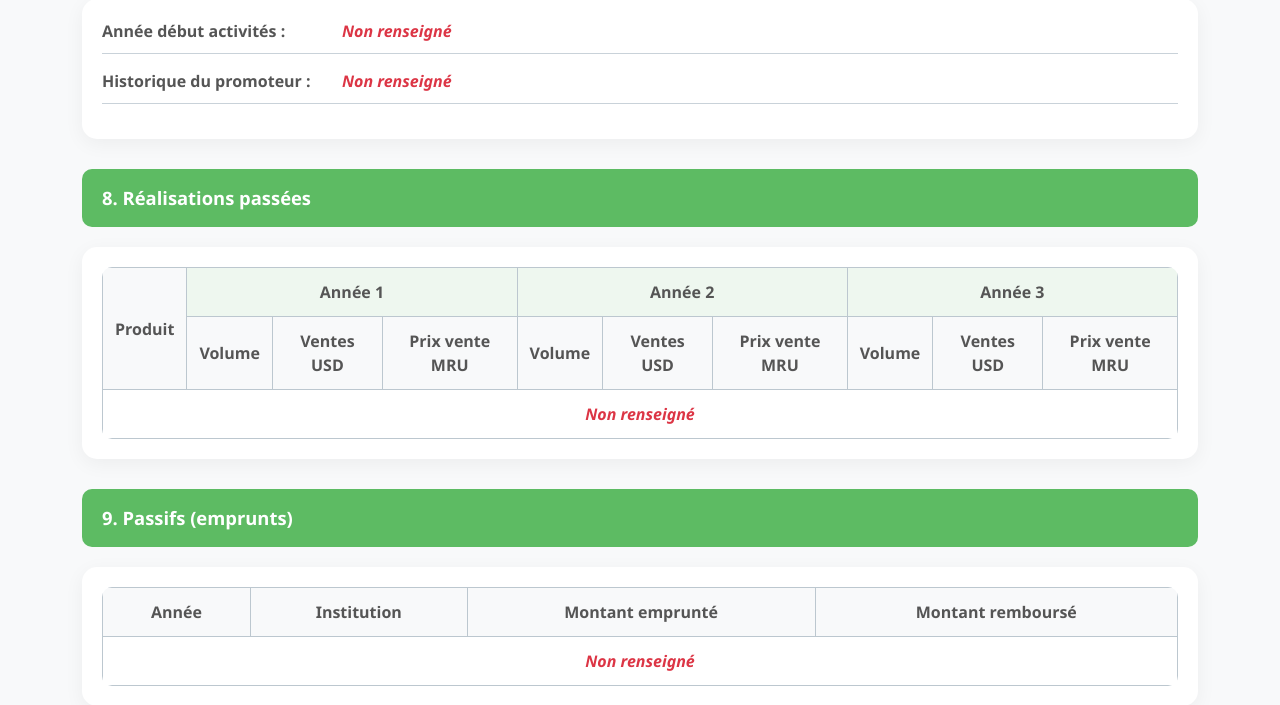
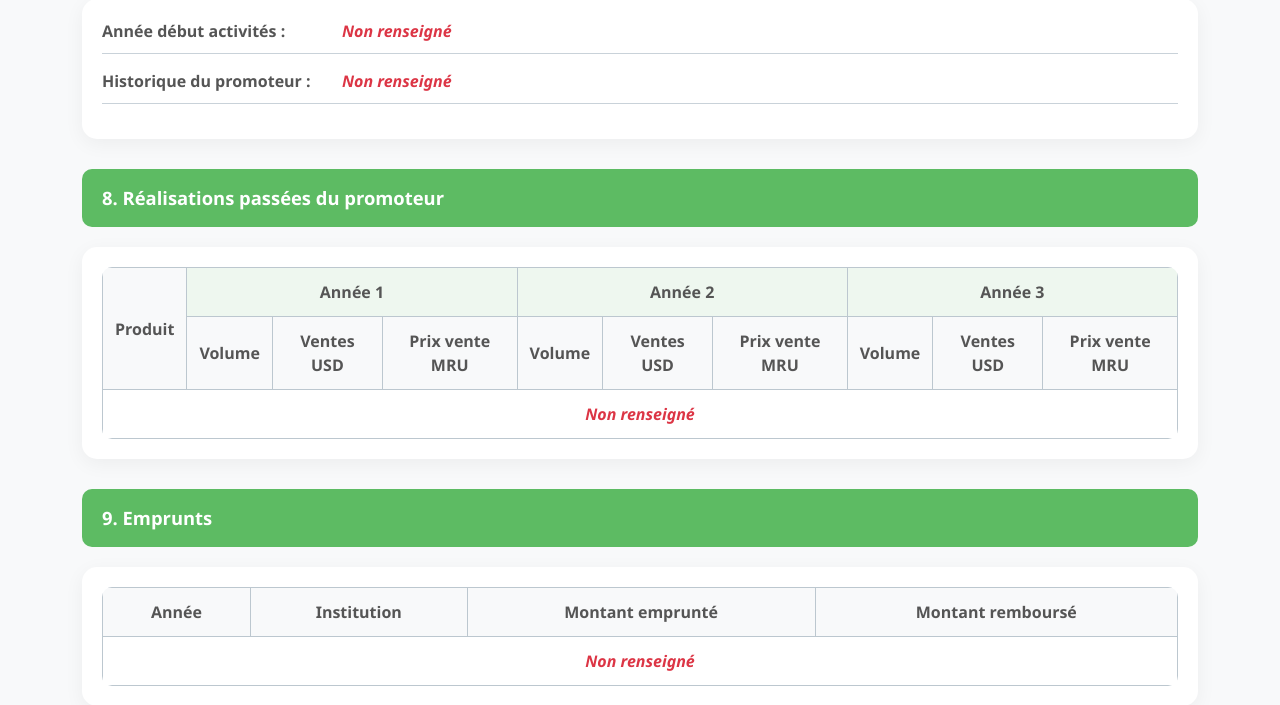
Before and after one commit to metou9/PlateformeFCP, a Django app: template formulaire/templates/formulaire/detail_sous_projet.html in a window 1280 px wide. Shown: the part 3530-4235 px from the top of the page. Run offline with Django 4.2, Linux system fonts and the light colour scheme; the template is opened without the code that fills it, so the values that code supplies are empty.

Commit message:
Modification a jour2

```diff
--- a/formulaire/templates/formulaire/detail_sous_projet.html
+++ b/formulaire/templates/formulaire/detail_sous_projet.html
@@ -332,7 +332,7 @@
     </div>
 </div>
 
-<div class="section-title">8. Réalisations passées</div>
+<div class="section-title">8. Réalisations passées du promoteur</div>
 <div class="info-card">
     <div class="card-body">
         <div class="table-responsive">
@@ -375,7 +375,7 @@
     </div>
 </div>
 
-<div class="section-title">9. Passifs (emprunts)</div>
+<div class="section-title">9. Emprunts </div>
 <div class="info-card">
     <div class="card-body">
         <div class="table-responsive">
--- a/formulaire/templates/formulaire/liste_sous_projets.html
+++ b/formulaire/templates/formulaire/liste_sous_projets.html
@@ -6,7 +6,7 @@
 <div class="welcome-section">
     <div class="row align-items-center">
         <div class="col-md-6">
-            <h1>📋 Liste des dossier</h1>
+            <h1>📋 Liste des dossiers</h1>
             <p class="text-muted mb-0">Gérez et consultez tous les dossiers enregistrés</p>
         </div>
 
--- a/formulaire/templates/formulaire/nv_sous_projet.html
+++ b/formulaire/templates/formulaire/nv_sous_projet.html
@@ -275,7 +275,7 @@
                     <a class="nav-link dropdown-toggle main-nav-link" href="#" id="dossiersDropdown" role="button" data-bs-toggle="dropdown" aria-expanded="false">Gestion des demandes</a>
                     <ul class="dropdown-menu custom-dropdown" aria-labelledby="dossiersDropdown">
                         <li><a class="dropdown-item active-submenu" href="{% url 'formulaire:nouveau_sous_projet' %}">Dépôt de dossier</a></li>
-                        <li><a class="dropdown-item active-submenu" href="{% url 'formulaire:liste_sous_projets' %}">List des dossier</a></li>
+                        <li><a class="dropdown-item active-submenu" href="{% url 'formulaire:liste_sous_projets' %}">Liste des dossiers</a></li>
                     </ul>
                 </li>
                 <li class="nav-item dropdown">
--- a/formulaire/templates/formulaire/partials/_navbar.html
+++ b/formulaire/templates/formulaire/partials/_navbar.html
@@ -14,7 +14,7 @@
                     <a class="nav-link dropdown-toggle main-nav-link" href="#" id="dossiersDropdown" role="button" data-bs-toggle="dropdown" aria-expanded="false">Gestion des demandes</a>
                     <ul class="dropdown-menu custom-dropdown" aria-labelledby="dossiersDropdown">
                         <li><a class="dropdown-item active-submenu" href="{% url 'formulaire:nouveau_sous_projet' %}">Dépôt de dossier</a></li>
-                        <li><a class="dropdown-item active-submenu" href="{% url 'formulaire:liste_sous_projets' %}">List des dossier</a></li>
+                        <li><a class="dropdown-item active-submenu" href="{% url 'formulaire:liste_sous_projets' %}">Liste des dossiers</a></li>
                     </ul>
                 </li>
                 <li class="nav-item dropdown">
```
